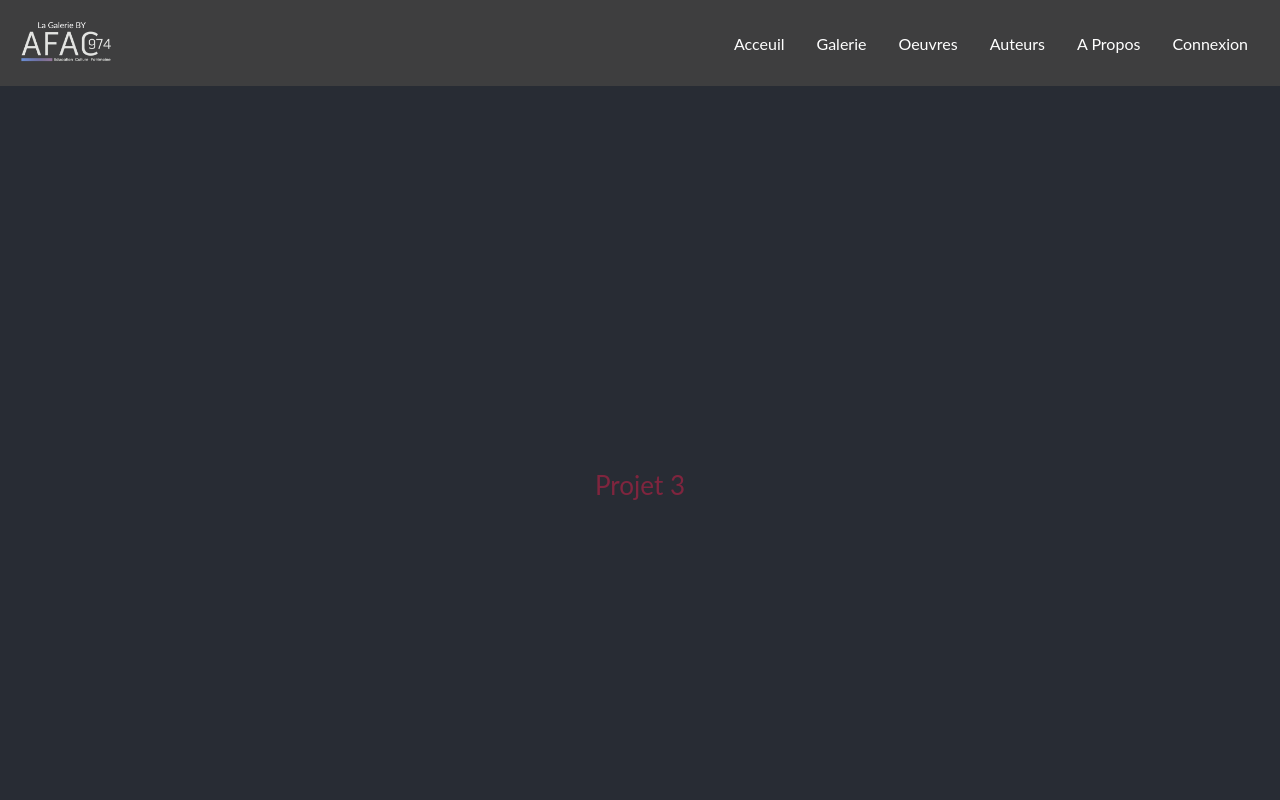
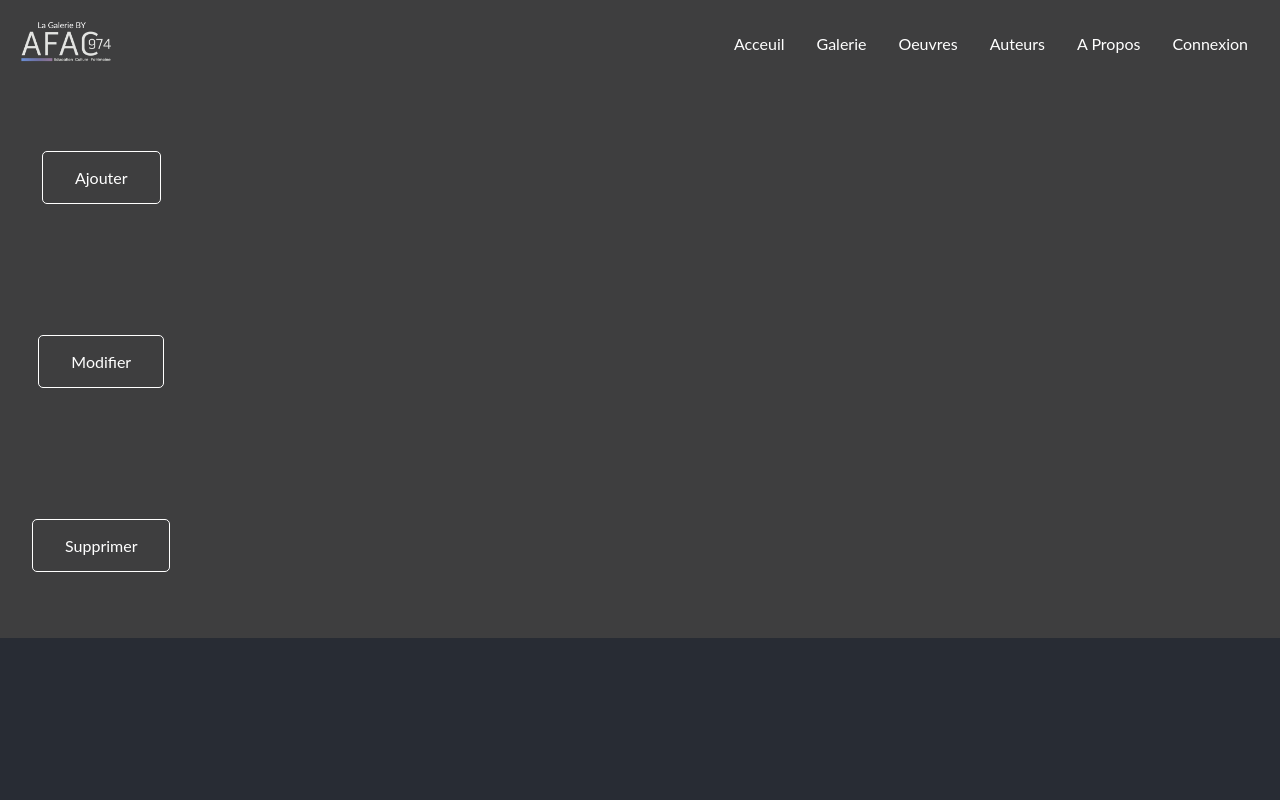
Before and after one commit to WildCodeSchool/2023-02-JS-RemoteFR-JSWizards-P3-Team-Gryffindor, a React (Vite) app in the folder frontend/: page / in a window 1280 px wide. Shown: the top 800 px of the page. Built offline with nearby package versions, Linux system fonts and the light colour scheme.

Commit message:
AdminBar en cours

```diff
--- a/frontend/src/App.jsx
+++ b/frontend/src/App.jsx
@@ -2,11 +2,13 @@
 import "./App.css";
 import NavBar from "./Components/NavBar";
 import Home from "./pages/Home";
+import AdminBar from "./Components/AdminBar";
 
 function App() {
   return (
     <div className="App">
       <NavBar />
+      <AdminBar />
       <Home />
 
       <p>coucou</p>
--- /dev/null
+++ b/frontend/src/Components/AdminBar.css
@@ -0,0 +1,25 @@
+* {
+    padding: 0;
+    margin: 0;
+}
+
+.adminBar {
+    display: flex;
+    justify-content: left;
+
+
+}
+
+.adminLine {
+    color: white;
+    border: 1px solid white ;
+    padding: 1rem 2rem;
+    border-radius: 5px;
+}
+
+.adminList {
+    padding: 5rem 0;
+    margin-left: 2rem
+
+
+}
--- /dev/null
+++ b/frontend/src/Components/AdminBar.jsx
@@ -0,0 +1,25 @@
+import "./AdminBar.css";
+
+export default function AdminBar() {
+  return (
+    <div className="adminBar bg-primary_black ">
+      <ul>
+        <li className="adminList">
+          <a href="ajouter" className="adminLine">
+            Ajouter
+          </a>
+        </li>
+        <li className="adminList">
+          <a href="modifier" className="adminLine">
+            Modifier
+          </a>
+        </li>
+        <li className="adminList">
+          <a href="supprimer" className="adminLine">
+            Supprimer
+          </a>
+        </li>
+      </ul>
+    </div>
+  );
+}
--- a/frontend/src/Components/Navbar.css
+++ b/frontend/src/Components/Navbar.css
@@ -1,4 +1,4 @@
-* {
+ * {
   margin: 0;
   padding: 0;
 }
@@ -6,21 +6,19 @@
 .container {
   display: flex;
   justify-content: right;
+  margin-top: 2rem;
 }
 .flex {
   display: flex;
   justify-content: space-between;
 }
 
-ul li {
+.navList {
   padding-right: 2rem;
   margin-bottom: 1rem;
   color: white;
 }
-ul {
-  text-align: right;
-  margin-top: 2rem;
-}
+
 
 .logo-AFAC {
   margin: 1rem 1rem;
--- a/frontend/src/Components/Navbar.jsx
+++ b/frontend/src/Components/Navbar.jsx
@@ -4,8 +4,8 @@ import "./Navbar.css";
 export default function NavBar() {
   return (
     /*
-    <header>
-      <a href="/">
+    <header className="flex bg-primary_black">
+      <a href="/acceuil">
         <img
           src="/assets/logo/logo-AFAC.png"
           alt="logo AFAC"
@@ -15,7 +15,7 @@ export default function NavBar() {
         />
       </a>
       <nav>
-        <ul>
+        <ul className="container">
           <li>
             <Link to="/acceuil">Acceuil</Link>
           </li>
@@ -49,22 +49,22 @@ export default function NavBar() {
       </a>
       <nav>
         <ul className="container">
-          <li>
+          <li className="navList">
             <a href="acceuil">Acceuil</a>
           </li>
-          <li>
+          <li className="navList">
             <a href="galerie">Galerie</a>
           </li>
-          <li>
+          <li className="navList">
             <a href="oeuvres">Oeuvres</a>
           </li>
-          <li>
+          <li className="navList">
             <a href="auteurs">Auteurs</a>
           </li>
-          <li>
+          <li className="navList">
             <a href="aPropos">A Propos</a>
           </li>
-          <li>
+          <li className="navList">
             <a href="connexion">Connexion</a>
           </li>
         </ul>
```
